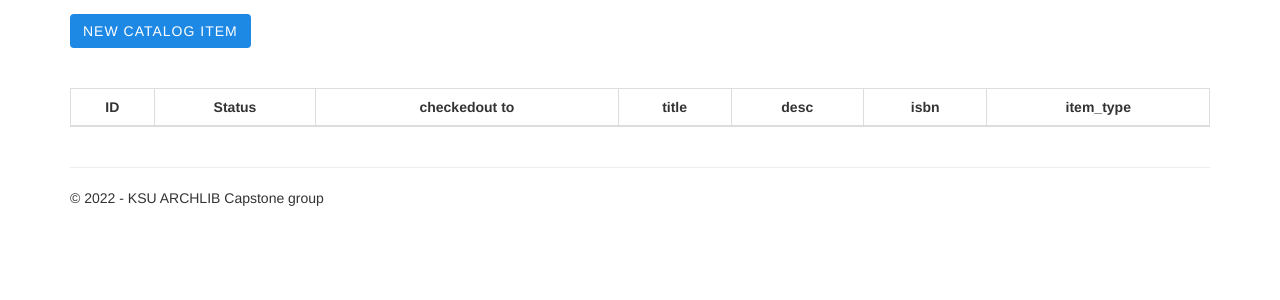
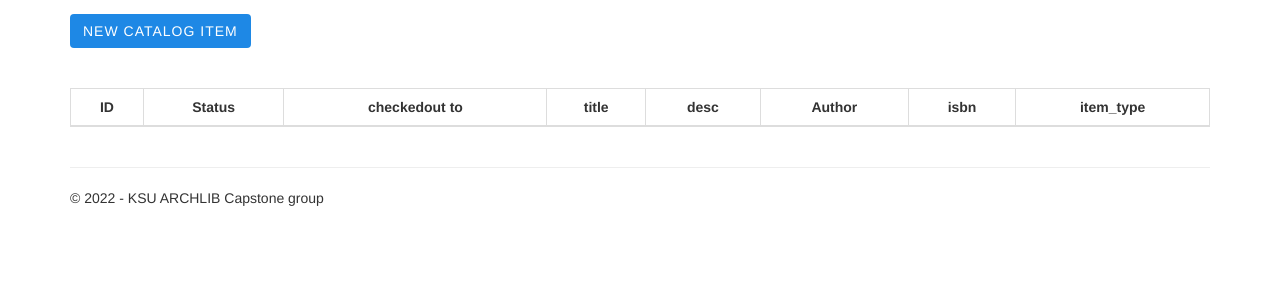
Before and after one commit to micle546/KSUCapstone, a Flask app: page /catalog/ in a window 1280 px wide. Shown: the part 51-351 px from the top of the page. Run offline with Flask 2, Linux system fonts and the light colour scheme; data that the repository does not hold is empty; some libraries are stand-ins or nearby versions.

Commit message:
fix catview not displaying author

```diff
--- a/KSU_Capstone/templates/catalog.html
+++ b/KSU_Capstone/templates/catalog.html
@@ -32,6 +32,7 @@
                 <th class="align-middle" style="text-align:center">checkedout to</th>
                 <th class="align-middle" style="text-align:center">title</th>
                 <th class="align-middle" style="text-align:center">desc</th>
+                <th class="align-middle" style="text-align:center">Author</th>
                 <th class="align-middle" style="text-align:center">isbn</th>
                 <th class="align-middle" style="text-align:center">item_type</th>
                 <!--<th>Description</th>-->
@@ -39,12 +40,13 @@
         </thead>
         <tbody>
             {% for catalog_item in catalog %}
-            <tr class = "item">
+            <tr class="item">
                 <td> <a href="{{url_for('get_catalog_item_by_id', id=catalog_item['_id'])}}">{{catalog_item['_id']}}</a></td>
                 <td>{{catalog_item['item_status']}}</td>
                 <td>{{catalog_item['checkedout_to']}}</td>
                 <td>{{catalog_item['title']}}</td>
                 <td>{{catalog_item['desc']}}</td>
+                <td>{{catalog_item['author']}}</td>
                 <td>{{catalog_item['isbn']}}</td>
                 <td>{{catalog_item['item_type']}}</td>
                 <!--<td style="width: 200px; white-space: nowrap; overflow: hidden; text-overflow: ellipsis">{{catalog_item['desc']}}</td>-->
```
